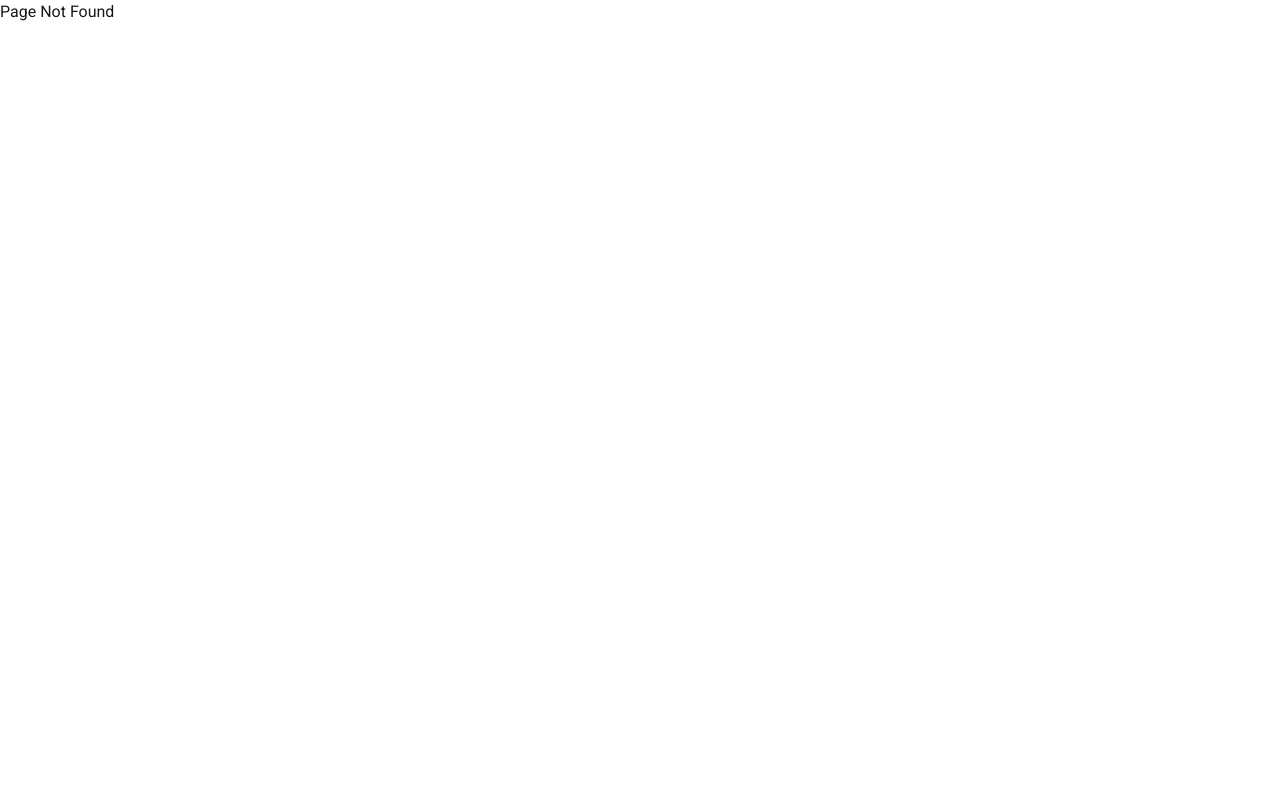
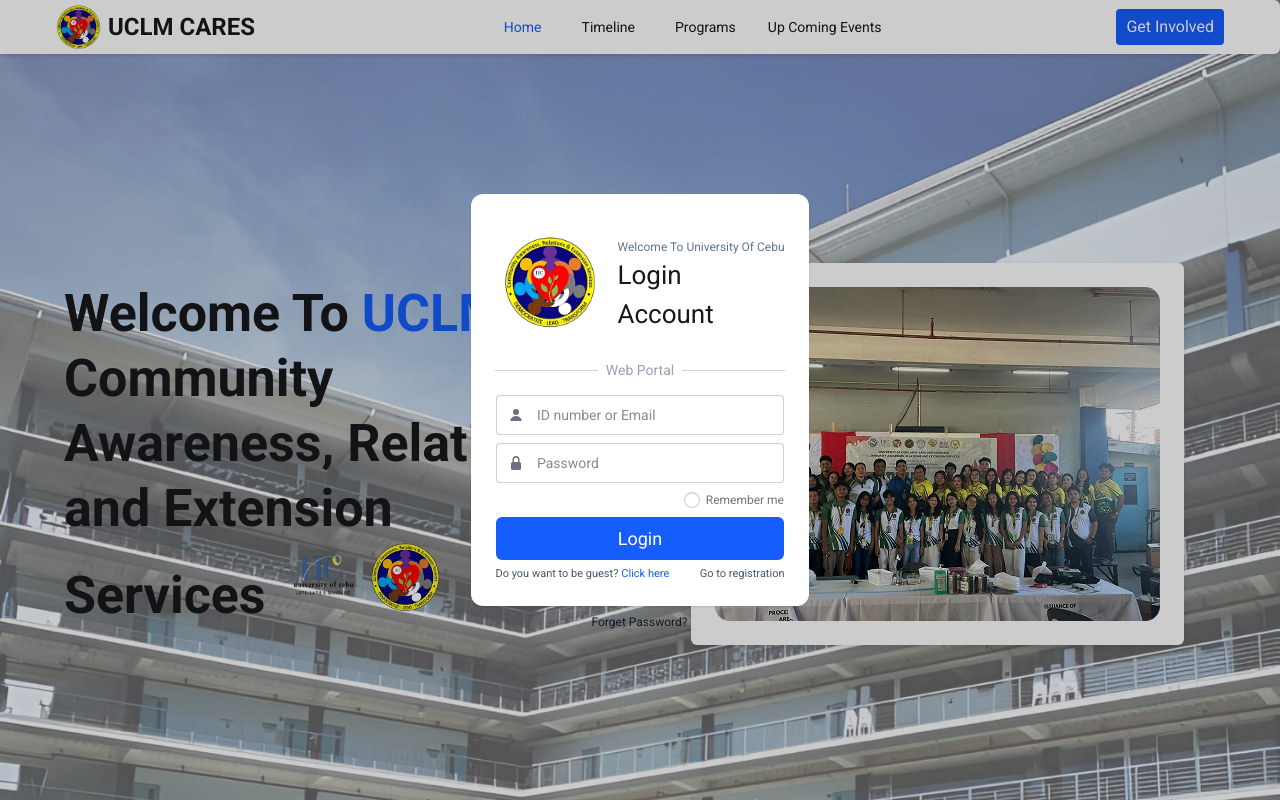
Before and after one commit to ford-HUB/Capstone-Project-3rd-Year-To-4rd-Year, a React (Vite) app: page /home/guest/1 in a window 1280 px wide. Before the commit this address had no page. Built offline with nearby package versions, Linux system fonts and the light colour scheme.

Commit message:
added dynamic guest routes using token generated and improvise

```diff
--- a/src/MainLayout.jsx
+++ b/src/MainLayout.jsx
@@ -1,15 +1,21 @@
-import { useLocation, Routes, Route } from "react-router-dom"
+import { useLocation, Routes, Route, matchPath } from "react-router-dom"
 import Navbar from "./components/guest/Navbar"
 import MainTree from './MainTree'
 
 const MainLayout = () => {
     const location = useLocation()
 
-    const checkRoute = MainTree.find((route) => route.path === location.pathname)
+    const checkRoute = MainTree.find((route) => route.path && matchPath(route.path, location.pathname))
     const renderNavbar = () => {
         switch (checkRoute?.navbar) {
             case 'guest':
-                return <Navbar /> // this will return navbar for guest visitor
+                const match = matchPath('/home/guest/:id', location.pathname) ||
+                    matchPath('/timeline/guest/:id', location.pathname) ||
+                    matchPath('/programs/guest/:id', location.pathname) ||
+                    matchPath('/upcomingEvents/guest/:id', location.pathname)
+
+                const id = match?.params?.id
+                return <Navbar idRoute={id} /> // this will return navbar for guest visitor
             default:
                 return null;
         }
--- a/src/MainTree.jsx
+++ b/src/MainTree.jsx
@@ -6,6 +6,7 @@
 import UpComingEvents from './pages/guest/UpComingEvents'
 import LoginWrapper from './utils/LoginWrapper'
 import Registration from './pages/guest/Registration'
+import ProtectedGuest from './utils/ProtectedGuest'
 
 const MainTree = [
     {
@@ -16,24 +17,31 @@
         navbar: 'guest'
     },
     {
-        path: '/Timeline',
-        element: <LoginWrapper>
-            <Timeline />
-        </LoginWrapper>,
+        path: '/home/guest/:id',
+        element: <ProtectedGuest>
+            <Home />
+        </ProtectedGuest>,
         navbar: 'guest'
     },
     {
-        path: '/Programs',
-        element: <LoginWrapper>
-            <Programs />
-        </LoginWrapper>,
+        path: '/timeline/guest/:id',
+        element: <ProtectedGuest>
+            <Timeline />
+        </ProtectedGuest>,
         navbar: 'guest'
     },
     {
-        path: '/UpComing-Events',
-        element: <LoginWrapper>
+        path: '/programs/guest/:id',
+        element: <ProtectedGuest>
+            <Programs />
+        </ProtectedGuest>,
+        navbar: 'guest'
+    },
+    {
+        path: '/upcomingEvents/guest/:id',
+        element: <ProtectedGuest>
             <UpComingEvents />
-        </LoginWrapper>,
+        </ProtectedGuest>,
         navbar: 'guest'
     },
     {
--- a/src/components/guest/Navbar.jsx
+++ b/src/components/guest/Navbar.jsx
@@ -3,7 +3,7 @@
 import { useState } from 'react'
 import OptionModal from '../modal/OptionModal'
 
-const Navbar = () => {
+const Navbar = ({ idRoute }) => {
     const location = useLocation()
     // This check the current active path of our url and do a specification below na
     const isActive = (path) => location.pathname === path
@@ -19,10 +19,10 @@
                 </div>
 
                 <div className="navLinks flex justify-center items-center text-sm/6">
-                    <Link to={'/'} className={`px-5 ${isActive('/') ? `text-blue-600` : `hover:text-blue-600 transition-colors duration-300`}`}>Home</Link>
-                    <Link to={'/Timeline'} className={`px-5 ${isActive('/Timeline') ? `text-blue-600` : `hover:text-blue-600 transition-colors duration-300`}`}>Timeline</Link>
-                    <Link to={'/Programs'} className={`px-5 ${isActive('/Programs') ? `text-blue-600` : `hover:text-blue-600 transition-colors duration-300`}`}>Programs</Link>
-                    <Link to={'/UpComing-Events'} className={`px-3 ${isActive('/UpComing-Events') ? `text-blue-600` : `hover:text-blue-600 transition-colors duration-300`}`}>Up Coming Events</Link>
+                    <Link to={`/home/guest/${idRoute}`} className={`px-5 ${isActive(`/home/guest/${idRoute}`) ? `text-blue-600` : `hover:text-blue-600 transition-colors duration-300`}`}>Home</Link>
+                    <Link to={`/timeline/guest/${idRoute}`} className={`px-5 ${isActive(`/timeline/guest/${idRoute}`) ? `text-blue-600` : `hover:text-blue-600 transition-colors duration-300`}`}>Timeline</Link>
+                    <Link to={`/programs/guest/${idRoute}`} className={`px-5 ${isActive(`/programs/guest/${idRoute}`) ? `text-blue-600` : `hover:text-blue-600 transition-colors duration-300`}`}>Programs</Link>
+                    <Link to={`/upcomingEvents/guest/${idRoute}`} className={`px-3 ${isActive(`/upcomingEvents/guest/${idRoute}`) ? `text-blue-600` : `hover:text-blue-600 transition-colors duration-300`}`}>Up Coming Events</Link>
                 </div>
 
                 <div className="sideContainer flex justify-end items-center text-md/6 text-white">
--- a/src/components/modal/Loader.jsx
+++ b/src/components/modal/Loader.jsx
@@ -1,5 +1,4 @@
 import React from 'react'
-import ReactLoading from 'react-loading'
 const Loader = () => {
     return (
         <>
--- a/src/pages/guest/LoginForm.jsx
+++ b/src/pages/guest/LoginForm.jsx
@@ -22,17 +22,19 @@
     const [showSuccess, setSuccess] = React.useState(false)
     const [showWarning, setWarning] = React.useState(false)
 
+    // Define Naviate Link
+    const navigate = useNavigate()
+
     const setCookie = () => {
         const generateToken = uuidv4()
-        Cookie.set('token', generateToken, { expires: 3 / (60 * 60 * 24) })
+        Cookie.set('token', generateToken, { expires: 30 / (60 * 60 * 24) })
         setToken(generateToken)
         setOpen(false)
+
+        navigate(`/home/guest/${generateToken}`)
         console.log(token)
 
     }
-
-    // Define Naviate Link
-    const navigate = useNavigate()
 
     //checking triggered remember me checkbox
     // console.log(null)
--- a/src/utils/LoginWrapper.jsx
+++ b/src/utils/LoginWrapper.jsx
@@ -1,5 +1,6 @@
 import React from 'react'
 import LoginForm from '../pages/guest/LoginForm'
+
 const LoginWrapper = ({ children }) => {
     const [showLogin, setLogin] = React.useState(false)
 
--- /dev/null
+++ b/src/utils/ProtectedGuest.jsx
@@ -0,0 +1,38 @@
+import React from 'react'
+import LoginForm from '../pages/guest/LoginForm'
+import { useParams } from 'react-router-dom'
+import Cookie from 'js-cookie'
+
+const ProtectedGuest = ({ children }) => {
+    const [showLogin, setLogin] = React.useState(false)
+    const { id } = useParams()
+
+    React.useEffect(() => {
+        const checkToken = setInterval(() => {
+            let currentToken = Cookie.get('token')
+            if (currentToken) {
+                if (currentToken === id) {
+                    console.log(`Token is Valid: ${currentToken}`);
+                    setLogin(false)
+                } else if (currentToken !== id) {
+                    console.log(`Token Expired: ${currentToken}`);
+                    setLogin(true) // setting login into true after the page is loaded
+                }
+            } else {
+                setLogin(true)
+            }
+        }, 1000)
+
+        return () => clearInterval(checkToken)
+    }, [id])
+    return (
+        <>
+            {
+                showLogin && <LoginForm />
+            }
+            {children}
+        </>
+    )
+}
+
+export default ProtectedGuest
```
